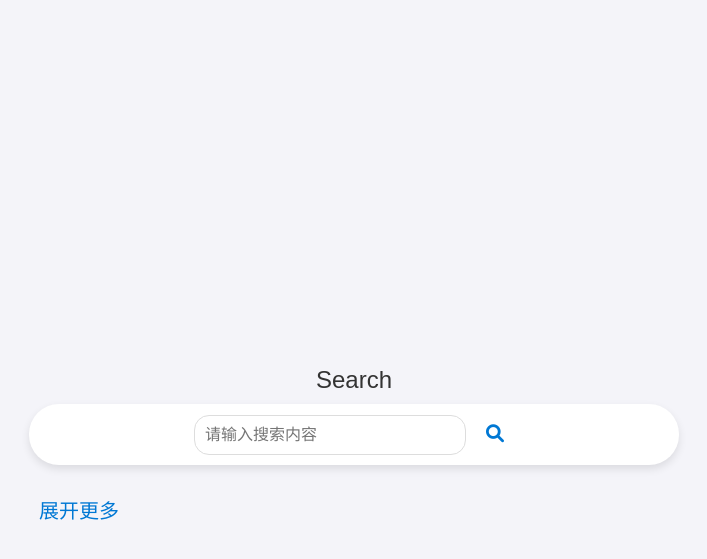
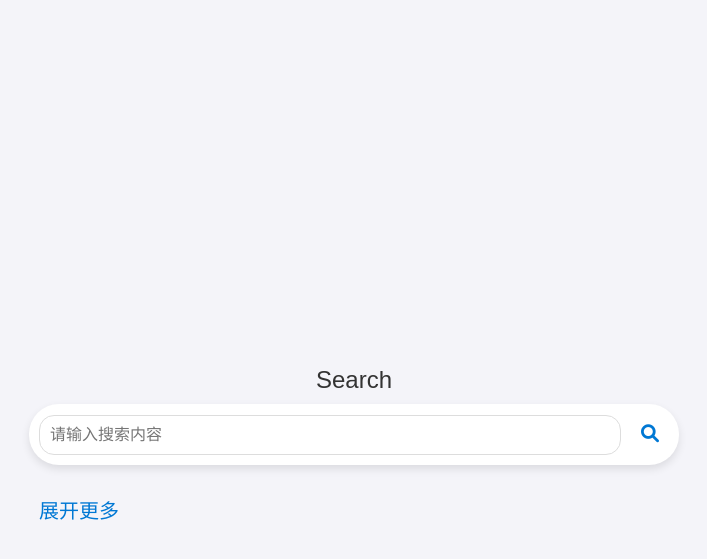
Before and after one commit to Drelov/newpage, a Jekyll site: the page new.html, which Jekyll copies as it is, in a window 1280 px wide. Shown: the top 559 px of the page, without its empty margins (286-993 px from the left). Built offline with Jekyll 4.4.1, drawn with Linux system fonts in a browser that asks for light colours.

Commit message:
Update new.html

```diff
--- a/new.html
+++ b/new.html
@@ -47,7 +47,7 @@
 
         /* 输入框样式 */
         .search-input {
-            width: 250px;
+            width: 90%;
             padding: 10px;
             border-radius: 15px;
             border: 1px solid #ddd;
```
